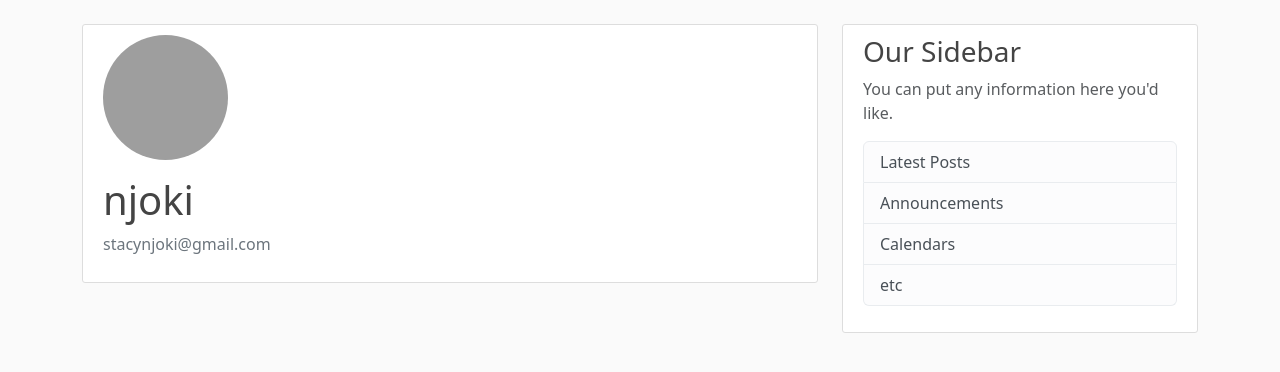
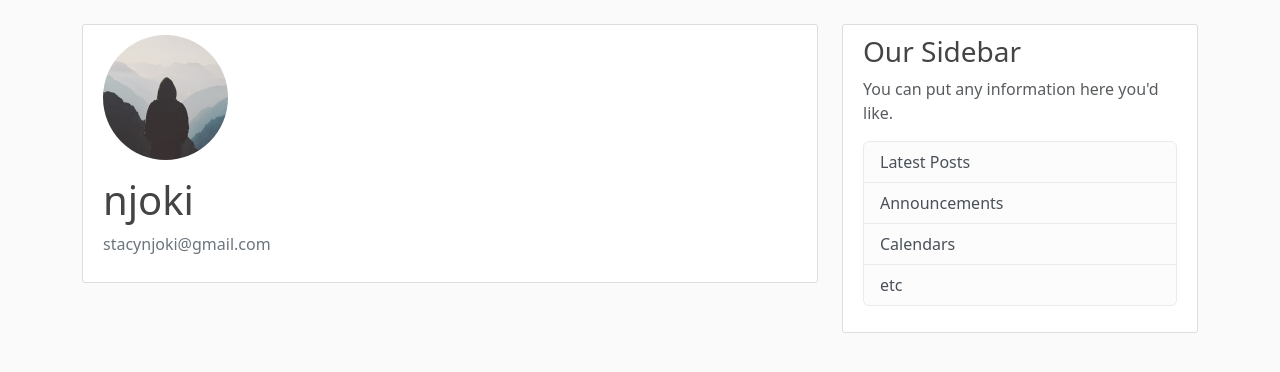
Before and after one commit to Victorpraise5/blogapp, a Flask app: page /account in a window 1280 px wide. Shown: the part 56-428 px from the top of the page. Run offline with Flask 3, Linux system fonts and the light colour scheme; a user stored in the database is signed in; grey boxes are pictures that could not be loaded.

Commit message:
minor changes

```diff
--- a/Flask_blog/flaskblog/routes.py
+++ b/Flask_blog/flaskblog/routes.py
@@ -65,4 +65,5 @@ def logout():
 @app.route("/account")
 @login_required
 def account():
-  return render_template('account.html', title='Account')
+  image_file = url_for('static', filename='profile_pics/' + current_user.image_file)
+  return render_template('account.html', title='Account', image_file=image_file)
--- a/Flask_blog/flaskblog/templates/account.html
+++ b/Flask_blog/flaskblog/templates/account.html
@@ -2,7 +2,7 @@
 {% block content %}
 <div class="content-section">
   <div class="media">
-    <img class="rounded-circle account-img" src="userimage.jpg">
+    <img class="rounded-circle account-img" src="{{ image_file }}">
     <div class="media-body">
       <h2 class="account-heading">{{ current_user.username }}</h2>
       <p class="text-secondary">{{ current_user.email }}</p>
```
Also changed, not shown: Flask_blog/flaskblog/static/profile_pics/default.jpg (renamed from Flask_blog/flaskblog/default.jpg).
